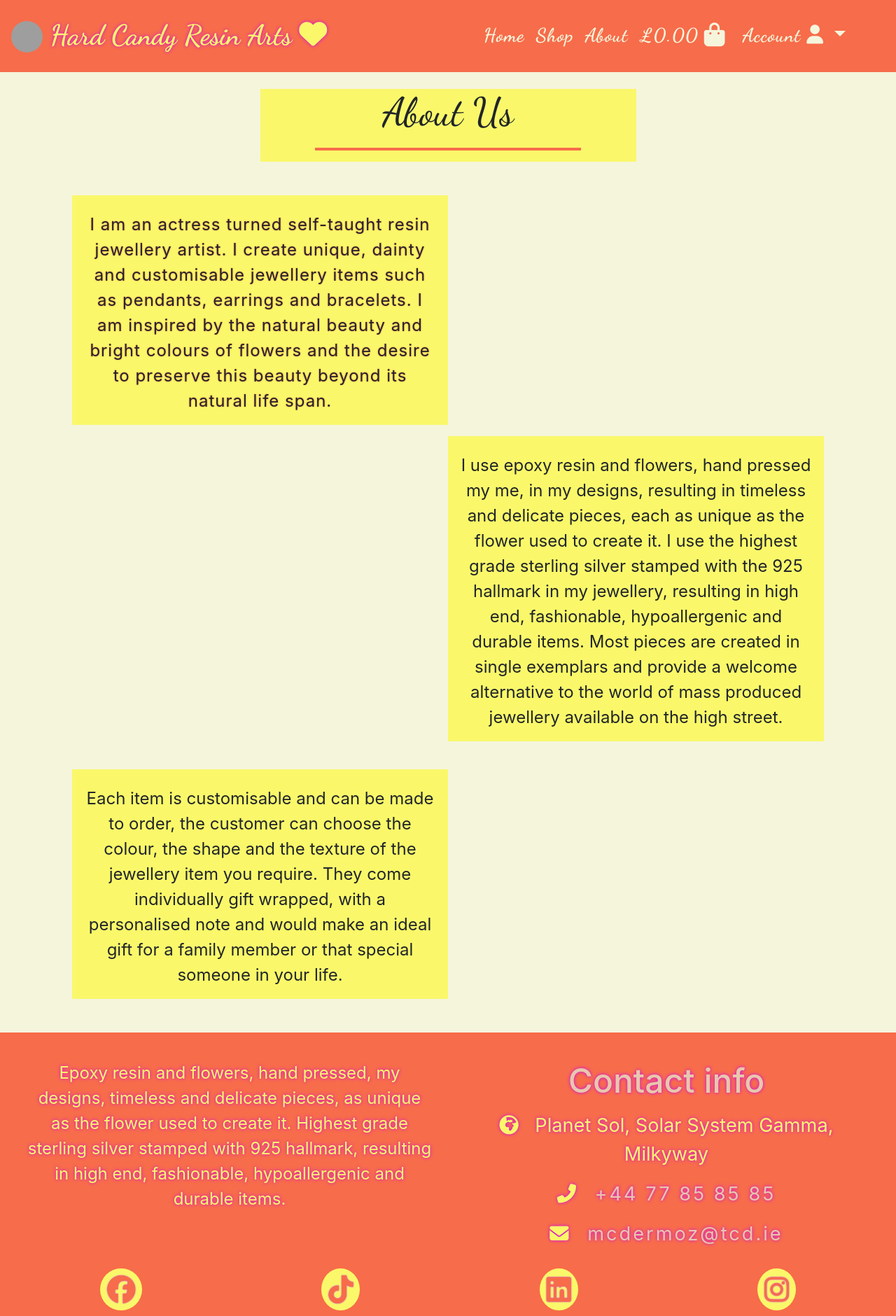
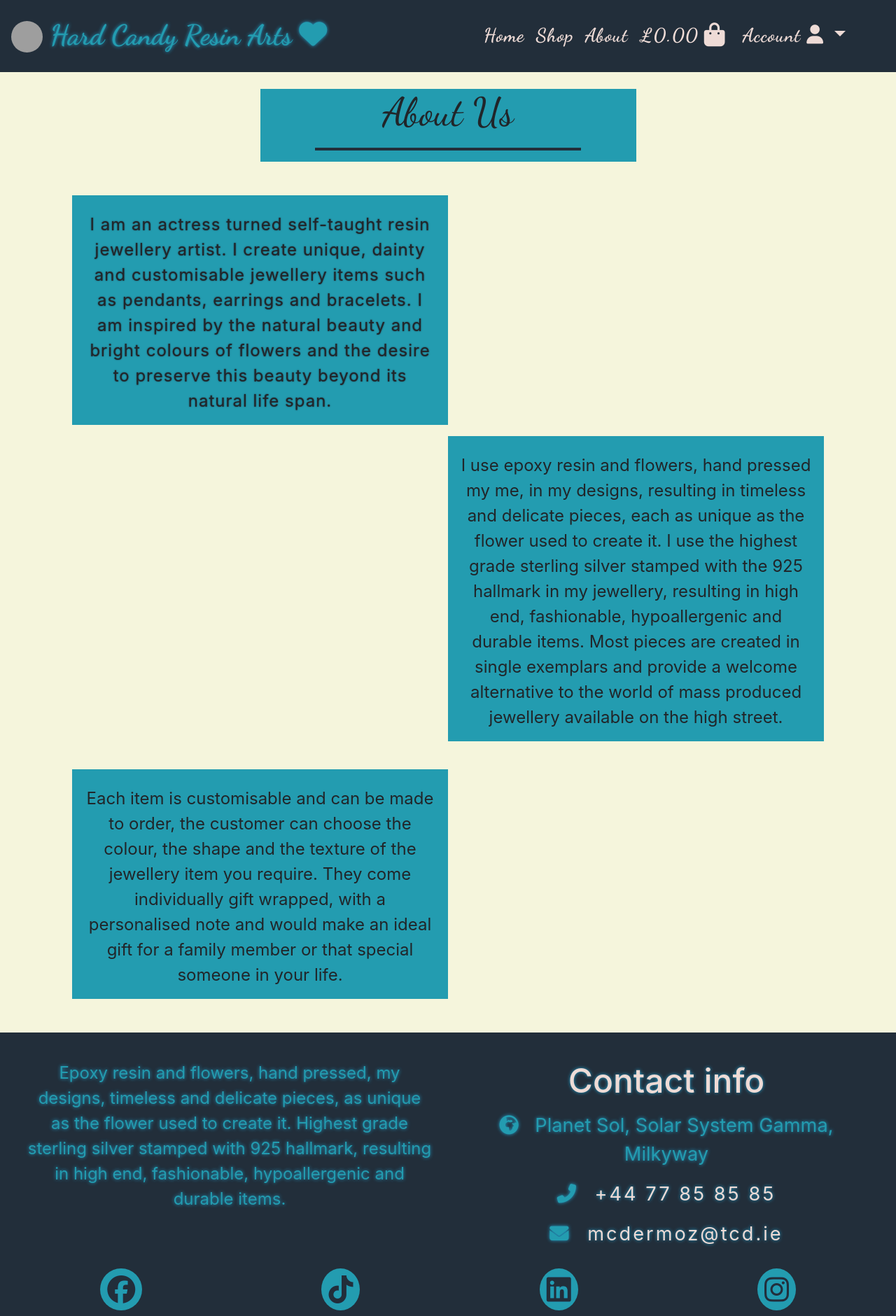
Before and after one commit to Aramantos/HardCandyResinArts, a Django app: page /about/ in a window 1280 px wide. Shown: the whole page at 70% size. Run offline with Django 4.2, Linux system fonts and the light colour scheme; some libraries are stand-ins or nearby versions; grey boxes are pictures that could not be loaded.

Commit message:
update root css color schema

```diff
--- a/about/static/about/css/about.css
+++ b/about/static/about/css/about.css
@@ -1,11 +1,33 @@
-:root {
-    --orange-crayola: rgb(247, 108, 74);
-    --phlox: #D002F2ff;
-    --sheen-green: #A1DE07ff;
-    --icterine: #FAF86Aff;
-    --black: #000000ff;
-    --white: #FFFFFFff;
-}
+/* Colors from One */
+/* :root {
+    --primary: #222e3a;
+    --secondary: #229dc8;
+    --tertiary: #239cb0;
+    --comp1: #eedbd6;
+    --comp2: #c6c2b9;
+    --comp3: #90acb0;
+    --comp4: #38a294;
+} */
+
+/* Blue Mountain Jewelry Pallete */
+/* :root {
+    --primary: #b5b1a5;
+    --secondary: #2d9895;
+    --tertiary: #254f63;
+    --comp1: #b4b8b7;
+    --comp2: #11759f;
+    --comp3: #4b6f63;
+    --comp4: #5d6162;
+} */
+
+/* :root {
+    --primary: rgb(247, 108, 74);
+    --secondary: #D002F2ff;
+    --tertiary: #FAF86Aff;
+    --comp1: #A1DE07ff;
+    --comp2: #000000ff;
+    --comp3: #FFFFFFff;
+} */
 
 #about{
     font-size: 3.5rem;
@@ -15,22 +37,22 @@
     margin-top: 3vh!important;
     font-family: 'Dancing Script', cursive;
     font-size: 2rem;
-    background-color: var(--icterine);
+    background-color: var(--tertiary);
     margin: auto;
 }
 
 hr {
-    border-top: 4px solid var(--orange-crayola);
+    border-top: 4px solid var(--primary);
 }
 
 .about-text {
     font-size: 1.2rem;
     letter-spacing: 1px;
-    text-shadow: 0 0 2px var(--orange-crayola);
+    text-shadow: 0 0 2px var(--primary);
 }
 
 .text-boxes {
-    background-color: var(--icterine);
+    background-color: var(--tertiary);
 
     animation-name: shake;
     animation-duration: 1s;
--- a/static/css/base.css
+++ b/static/css/base.css
@@ -1,13 +1,35 @@
 @import url('https://fonts.googleapis.com/css2?family=Dancing+Script:wght@400;500;600;700&display=swap');
 
+/* Colors from One */
 :root {
-    --orange-crayola: rgb(247, 108, 74);
-    --phlox: #D002F2ff;
-    --sheen-green: #A1DE07ff;
-    --icterine: #FAF86Aff;
-    --black: #000000ff;
-    --white: #FFFFFFff;
+    --primary: #222e3a;
+    --secondary: #229dc8;
+    --tertiary: #239cb0;
+    --comp1: #eedbd6;
+    --comp2: #c6c2b9;
+    --comp3: #90acb0;
+    --comp4: #38a294;
 }
+
+/* Blue Mountain Jewelry Pallete */
+/* :root {
+    --primary: #b5b1a5;
+    --secondary: #2d9895;
+    --tertiary: #254f63;
+    --comp1: #b4b8b7;
+    --comp2: #11759f;
+    --comp3: #4b6f63;
+    --comp4: #5d6162;
+} */
+
+/* :root {
+    --primary: rgb(247, 108, 74);
+    --secondary: #D002F2ff;
+    --tertiary: #FAF86Aff;
+    --comp1: #A1DE07ff;
+    --comp2: #000000ff;
+    --comp3: #FFFFFFff;
+} */
 
 body{
     background: beige;
@@ -18,13 +40,13 @@
     font-size: 2.5rem;
     font-weight: bolder;
     padding-top: 5px;
-    color: var(--icterine);
-    text-shadow: var(--phlox) 0px 0px 5px;
+    color: var(--tertiary);
+    text-shadow: var(--secondary) 0px 0px 5px;
     margin: 0.5rem 0;
 }
 
 .navbar {
-    background: var(--orange-crayola);
+    background: var(--primary);
 }
 
 .dropdown-menu {
@@ -54,7 +76,7 @@
     font-size: 1.7rem;
     font-weight: 700;
     letter-spacing: 1px;
-    color: beige!important;
+    color: var(--comp1)!important;
 }
 
 .nav-link:hover {
@@ -63,7 +85,7 @@
 }
 
 .navbar-toggler {
-    background: #fbf86a;;
+    background: var(--tertiary);
 }
 
 .logo{
@@ -164,9 +186,9 @@
 /*---------Footer*/
 
 footer {
-    color: var(--icterine);
-    background-color: var(--orange-crayola);
-    text-shadow: var(--phlox) 0px 0px 5px;
+    color: var(--tertiary);
+    background-color: var(--primary);
+    text-shadow: var(--secondary) 0px 0px 5px;
 }
 
 #footer-about {
@@ -175,8 +197,8 @@
 }
 
 #contact-info {
-    color: #e7c8ac;
-    text-shadow: var(--phlox) 0px 0px 5px;
+    color: var(--comp1);
+    text-shadow: var(--secondary) 0px 0px 5px;
     margin: 0;
     font-size: 3rem;
 }
@@ -186,14 +208,14 @@
 }
 
 #contact-box p a {
-    color: #e7c8ab;
+    color: var(--comp1);
     letter-spacing: 3px;
-    text-shadow: var(--phlox) 0px 0px 5px;
+    text-shadow: var(--secondary) 0px 0px 5px;
 }
 
 .list-unstyled li {
     font-size: 1.2rem;
-    text-shadow: 2px 2px var(--phlox);
+    text-shadow: 2px 2px var(--secondary);
     letter-spacing: 1px;
 }
 
@@ -221,9 +243,9 @@
     border-radius: 50%;
     font-size: 2.5em;
     text-align: center;
-    color: var(--orange-crayola);
-    text-shadow: var(--phlox) 0px 0px 2px;
-    background: var(--icterine);
+    color: var(--primary);
+    text-shadow: var(--secondary) 0px 0px 2px;
+    background: var(--tertiary);
     transition: all 0.35s ease-in-out;
     -moz-transition: all 0.35s ease-in-out;
     -webkit-transition: all 0.35s ease-in-out;
```
Also changed, not shown: home/static/home/css/home.css (+30 -8 lines), shop/static/shop/css/shop.css (+32 -10 lines).
